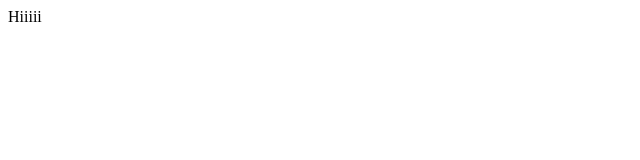
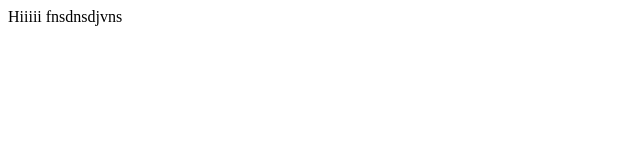
Before and after one commit to sairamginjupalli/Educonnect, a plain HTML site: page index.html in a window 1280 px wide. Shown: the whole page, without its empty margins (0-640 px from the left). Drawn offline with Linux system fonts and the light colour scheme.

Commit message:
by sairam

```diff
--- a/index.html
+++ b/index.html
@@ -1,3 +1,5 @@
 <Head>
     Hiiiii
+
+    fnsdnsdjvns
 </Head>
```
